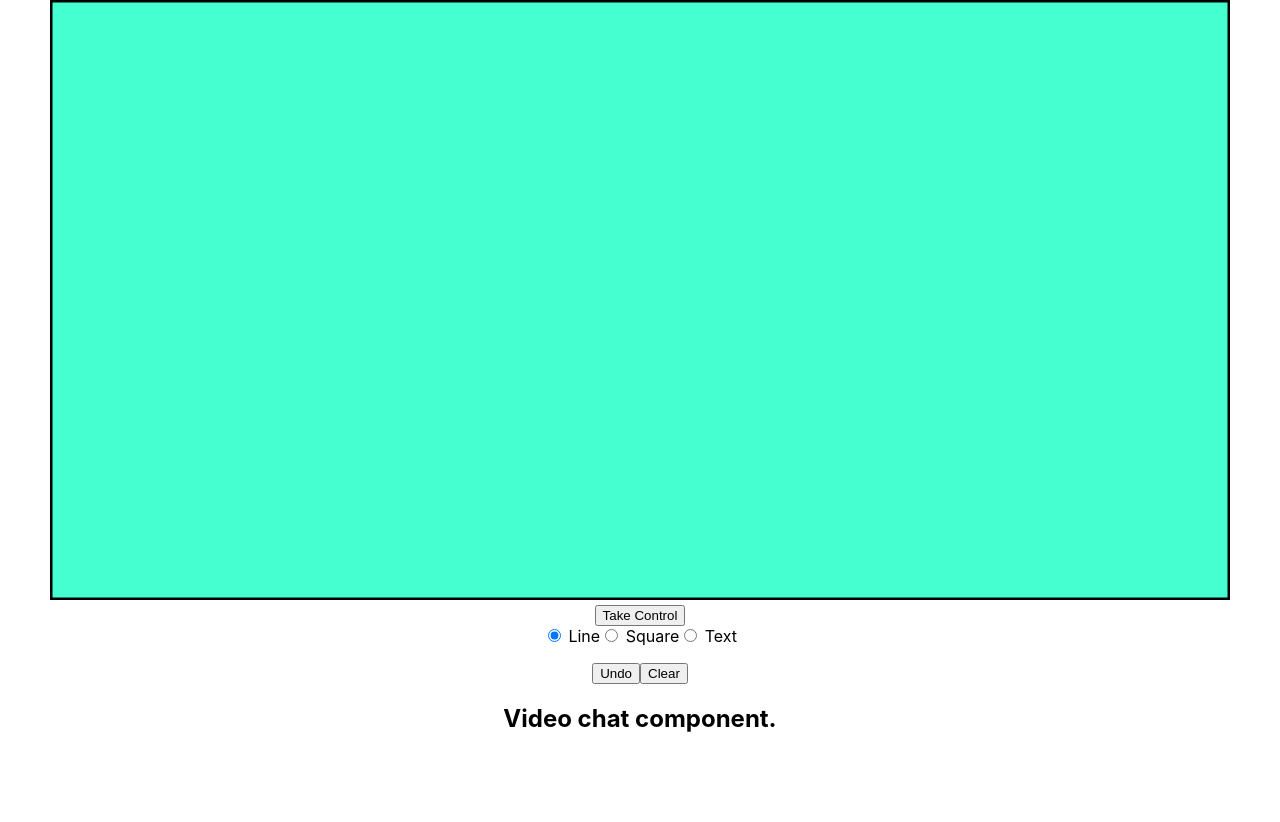
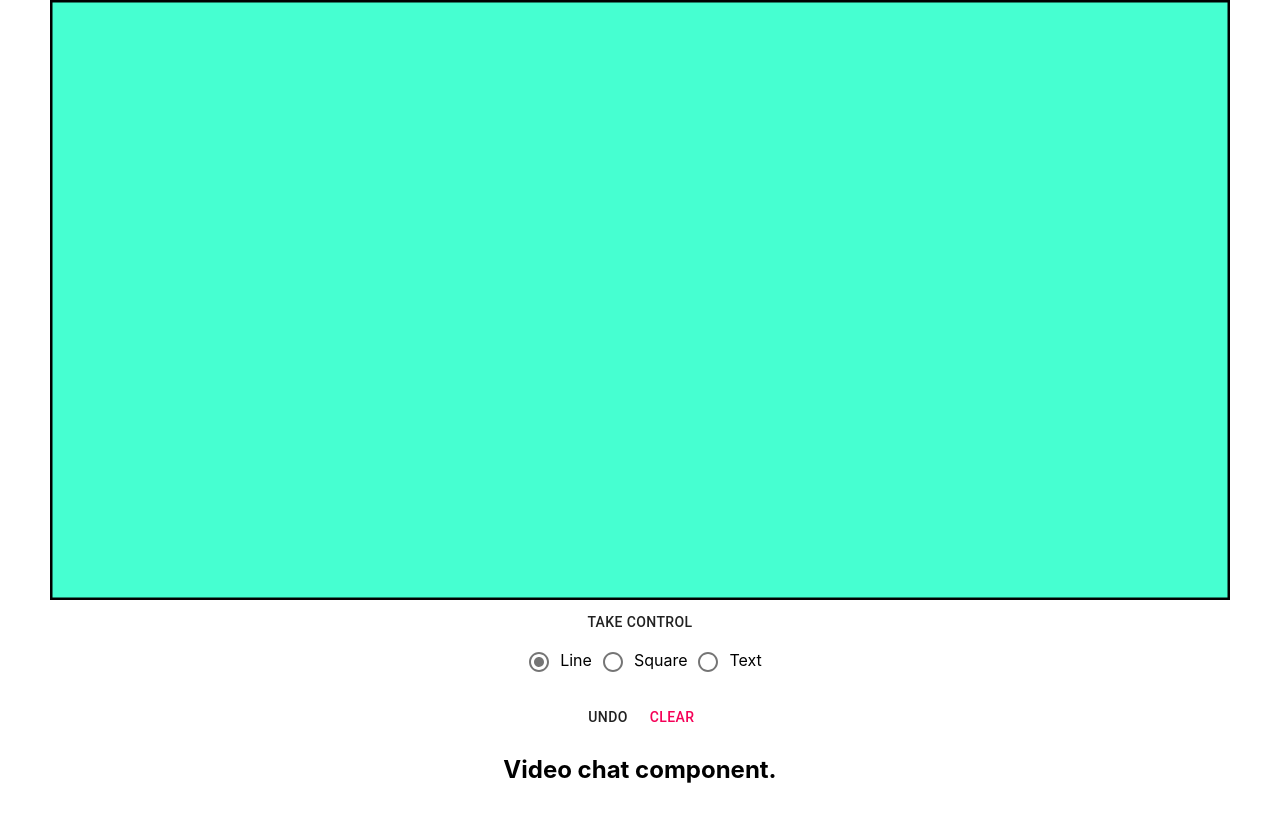
Before and after one commit to charlieconneely/final-year-project, a React (Create React App) app: page / in a window 1280 px wide. Shown: the top 822 px of the page. Built offline with nearby package versions, Linux system fonts and the light colour scheme; no server answers.

Commit message:
Material-UI installed + implemented for canvas ui elements

```diff
--- a/package.json
+++ b/package.json
@@ -4,6 +4,7 @@
   "private": true,
   "proxy": "http://localhost:4000",
   "dependencies": {
+    "@material-ui/core": "^4.11.3",
     "@testing-library/jest-dom": "^5.11.5",
     "@testing-library/react": "^11.1.2",
     "@testing-library/user-event": "^12.2.2",
--- a/src/components/Canvas/canvas.js
+++ b/src/components/Canvas/canvas.js
@@ -1,4 +1,6 @@
 import React, {useState, useEffect, useRef} from 'react'
+import { Button } from '@material-ui/core'
+import Radio from '@material-ui/core/Radio'
 import uuid from 'react-uuid'
 import io from 'socket.io-client'
 import useLocalStorage from '../../hooks/useLocalStorage'
@@ -106,19 +108,27 @@ function Canvas(props) {
             propsShape={shape} winWidth={windowWidth}/>
       </div>
       <div>
-        <button onClick={e => switchControl(e)}>{controlButtonMessage}</button>
+        <Button onClick={e => switchControl(e)}>{controlButtonMessage}</Button>
       </div>
-      <div onChange={e => changeShape(e)}>
-        <input type="radio" value="Line" name="Choice" defaultChecked/> Line
-        <input type="radio" value="Square" name="Choice"/> Square
-        <input type="radio" value="Text" name="Choice"/> Text
+      <div>
+        <Radio checked={shape==='Line'} name="Choice"
+          onChange={changeShape} value="Line"
+          defaultChecked color="default"
+          />Line
+        <Radio checked={shape==='Square'} name="Choice"
+          onChange={changeShape} value="Square"
+          color="default"
+          />Square
+        <Radio checked={shape==='Text'} name="Choice"
+          onChange={changeShape} value="Text" color="default"
+          />Text
       </div>
       <div>
         {canvasTextInput}
       </div>
       <div>
-        <button onClick={e => undo(e)}>Undo</button>
-        <button onClick={e => clearCanvas(e)}>Clear</button>
+        <Button onClick={e => undo(e)}>Undo</Button>
+        <Button color="secondary" onClick={e => clearCanvas(e)}>Clear</Button>
       </div>
     </div>
   );
```
Also changed, not shown: 1 other file (tests, documents, lock files or other folders).
